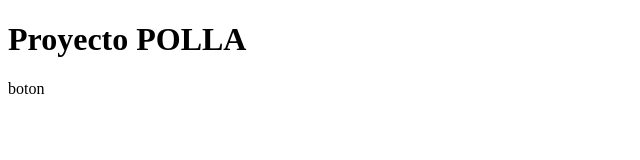
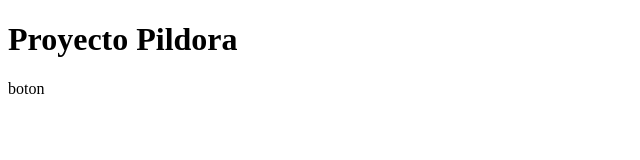
Before and after one commit to BlackheartDev/pildora-git, a plain HTML site: page index.html in a window 1280 px wide. Shown: the full height of the page, 0-640 px from the left. Drawn offline with Linux system fonts and the light colour scheme.

Commit message:
Cambio pildora

```diff
--- a/index.html
+++ b/index.html
@@ -2,7 +2,7 @@
 <html>
 <head></head>
 	<body>
-		<h1> Proyecto POLLA </h1>
+		<h1> Proyecto Pildora</h1>
 		boton
 	</body>
 </html>
```
